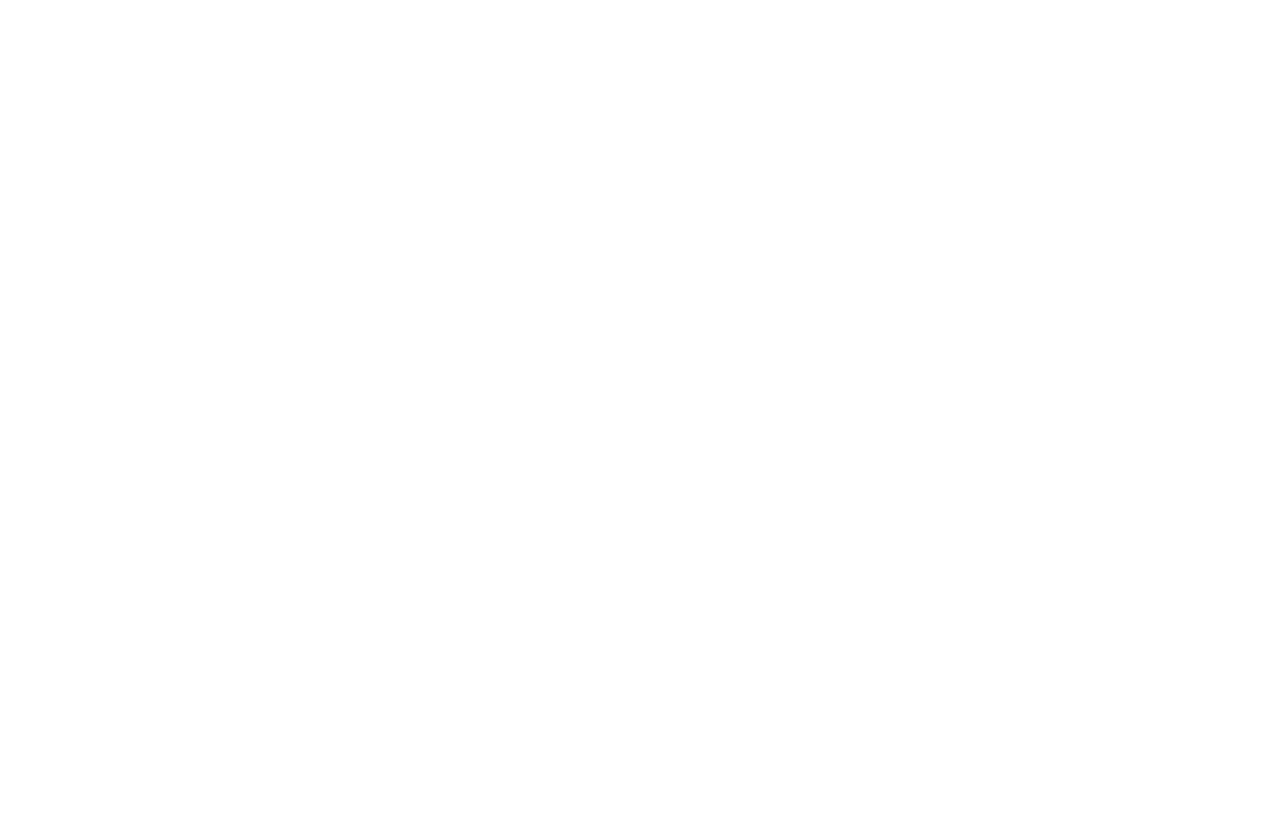
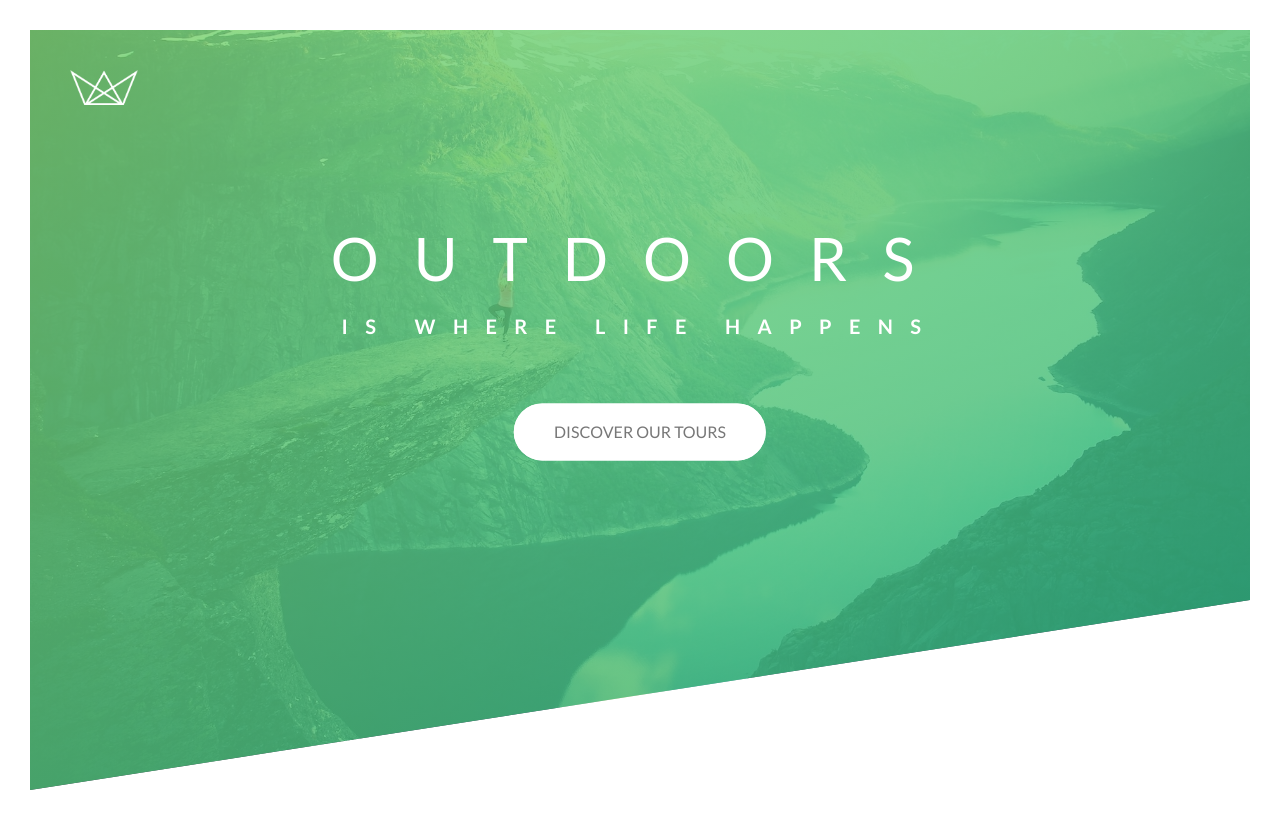
Before and after one commit to MattBergren/advanced-css-course, a plain HTML site: page Natours/starter/index.html in a window 1280 px wide. Drawn offline with Linux system fonts and the light colour scheme; files that its build step writes are made by us from their sources.

Commit message:
section 2

```diff
--- a/Natours/starter/css/style.css
+++ b/Natours/starter/css/style.css
@@ -6,3 +6,174 @@ Medium green: #55c57a
 Dark green: #28b485
 
 */
+
+
+* {
+    margin: 0;
+    padding: 0;
+    box-sizing: border-box;
+}
+
+body {
+    font-family: "Lato", sans-serif;
+    font-weight: 400;
+    font-size: 16px;
+    line-height: 1.7;
+    color: #777;
+    padding: 30px;
+}
+
+.header {
+    position: relative;
+    height: 95vh;
+    background-image: linear-gradient(
+        to right bottom,
+        rgba(126, 213, 111, 0.803),
+        rgba(40, 180, 131, 0.803)),
+        url(../img/hero.jpg);
+    background-size: cover;
+    background-position: top;
+    clip-path: polygon(0 0, 100% 0, 100% 75%, 0 100%);
+}
+
+.logo-box {
+    position: absolute;
+    top: 40px;
+    left: 40px;
+}
+
+.logo {
+    height: 35px;
+}
+
+.text-box {
+    position: absolute;
+    top: 40%;
+    left: 50%;
+    transform: translate(-50%, -50%);
+    text-align: center;
+}
+
+.heading-primary {
+    color: #fff;
+    text-transform: uppercase;
+    backface-visibility: hidden;
+    margin-bottom: 60px;
+}
+
+.heading-primary-main {
+    display: block;
+    font-size: 60px;
+    font-weight: 400;
+    letter-spacing: 35px;
+    animation-name: moveInLeft;
+    animation-duration: 1s;
+    animation-timing-function: ease-out;
+    /* animation-iteration-count: 3; */
+    /* animation-delay: 3s; */
+}
+
+.heading-primary-sub {
+    display: block;
+    font-size: 20px;
+    font-weight: 700;
+    letter-spacing: 17.4px;
+    animation: moveInRight 1s ease-in-out;
+}
+
+@keyframes moveInLeft {
+    0% {
+        opacity: 0;
+        transform: translateX(-100px);
+    }
+
+    80% {
+        transform: translateX(10px);
+    }
+
+    100% {
+        opacity: 1;
+        transform: translateX(0);
+    }
+}
+
+@keyframes moveInRight {
+    0% {
+        opacity: 0;
+        transform: translateX(100px);
+    }
+
+    80% {
+        transform: translateX(-10px);
+    }
+
+    100% {
+        opacity: 1;
+        transform: translateX(0);
+    }
+}
+
+@keyframes moveInBottom {
+    0% {
+        opacity: 0;
+        transform: translateY(30px);
+    }
+
+    100% {
+        opacity: 1;
+        transform: translate(0);
+    }
+}
+
+.btn:link,
+.btn:visited {
+    text-transform: uppercase;
+    text-decoration: none;
+    padding: 15px 40px;
+    display: inline-block;
+    border-radius: 100px;
+    transition: all .2s;
+    position: relative;
+}
+
+.btn:hover {
+    transform: translateY(-3px);
+    box-shadow: 0 10px 20px rgba(0,0,0,.2);
+}
+
+.btn:active {
+    transform: translateY(-1px);
+    box-shadow: 0 5px 10px rgba(0,0,0,.2);
+}
+
+.btn-white {
+    background-color: #fff;
+    color: #777;
+}
+
+.btn::after {
+    content: "";
+    display: inline-block;
+    height: 100%;
+    width: 100%;
+    border-radius: 100px;
+    position: absolute;
+    top: 0;
+    left: 0;
+    z-index: -1;
+    transition: all .4s;
+}
+
+.btn-white::after {
+    background-color: #fff;
+}
+
+.btn:hover::after {
+    transform: scaleX(1.4) scaleY(1.6);
+    opacity: 0;
+}
+
+.btn-animated {
+    animation: moveInBottom .5s ease-out .75s;
+    animation-fill-mode: backwards;
+}
--- a/Natours/starter/index.html
+++ b/Natours/starter/index.html
@@ -6,14 +6,26 @@
 
         <link href="https://fonts.googleapis.com/css?family=Lato:100,300,400,700,900" rel="stylesheet">
 
-        <link rel="stylesheet" href="css/icon-font.css">
+        <!-- <link rel="stylesheet" href="css/icon-font.css"> -->
         <link rel="stylesheet" href="css/style.css">
         <link rel="shortcut icon" type="image/png" href="img/favicon.png">
 
         <title>Natours | Exciting tours for adventurous people</title>
     </head>
     <body>
+        <header class="header">
+            <div class="logo-box">
+                <img src="img/logo-white.png" alt="logo" class="logo">
+            </div>
+            <div class="text-box">
+                <h1 class="heading-primary">
+                    <span class="heading-primary-main">Outdoors</span>
+                    <span class="heading-primary-sub">is where life happens</span>
+                </h1>
 
+                <a href="#" class="btn btn-white btn-animated">Discover our tours</a>
 
+            </div>
+        </header>
     </body>
 </html>
```
